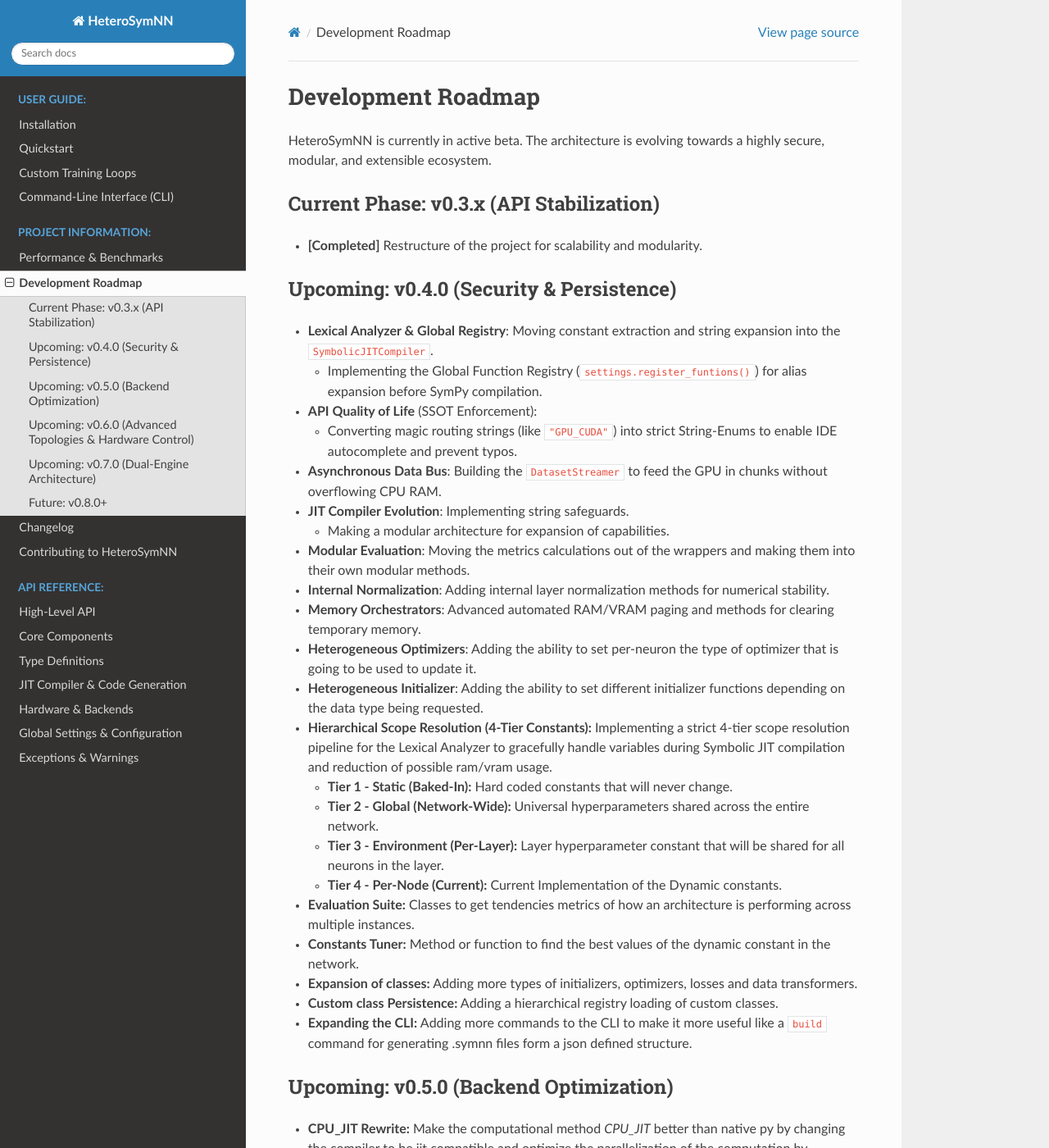
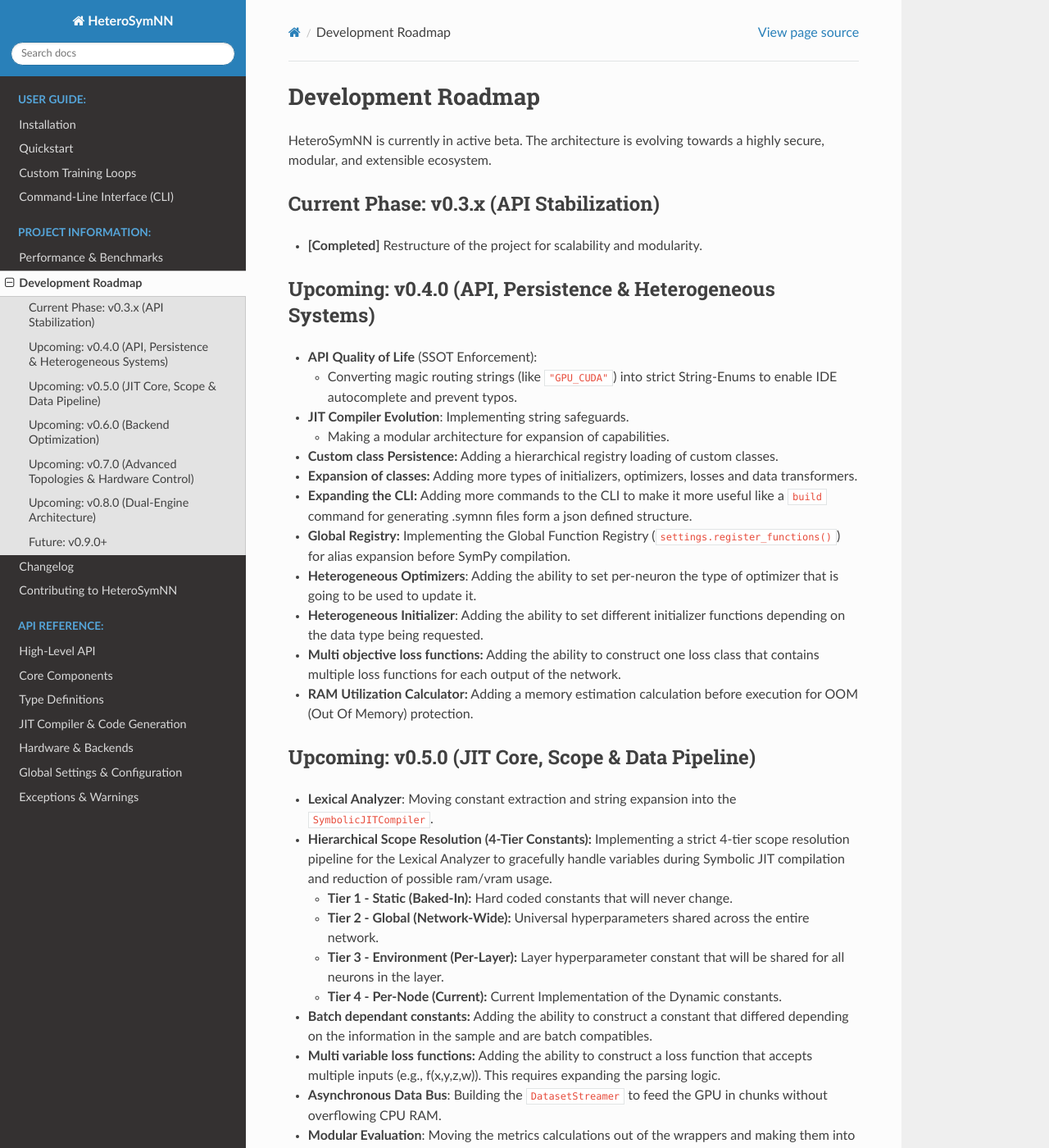
Before and after one commit to Dilosch03/HeteroSymNN, a Sphinx documentation site: the page built from docs/roadmap.rst, in a window 1280 px wide and 1400 px high. Shown: the whole window at 82% size. Built offline with Sphinx 7.4.7 and the Read the Docs theme 3.1.0, drawn with Linux system fonts in a browser that asks for light colours; some of the changed text lies outside the part shown.

Commit message:
changed the .to method argument, renamed the the file for recurrent networks and restructured and added ideas to the roadmap

```diff
--- a/LLMs_dev.rst
+++ b/LLMs_dev.rst
@@ -16,11 +16,11 @@
 
 <directory_structure>
 /HeteroSymNN
-├── __main__.py, cli.py, types.py, config.py, exceptions.py, decorators.py, utils.py
-├── /Core: layers.py, losses.py, initializers.py, optimizers.py, legacy_core_objects.py, /Nets (base.py, dense.py, evo.py, legacy_nets.py, functional.py)
+├── __main__.py, cli.py, types.py, config.py, exceptions.py, error_handlers.py, utils.py
+├── /Core: layers.py, losses.py, initializers.py, optimizers.py, legacy_core_objects.py, /Nets (base.py, linear_net.py, evo.py, legacy_nets.py, recurrent.py)
 ├── /JIT: compiler.py, codegen.py
 ├── /Backends: hardware.py, validators.py, tuner.py
-└── /API: registries.py, wrapper.py, data_transformers.py
+└── /API: registries.py, wrappers.py, data_transformers.py
 </directory_structure>
 
 <type_definitions>
--- a/docs/index.rst
+++ b/docs/index.rst
@@ -3,7 +3,7 @@
 
 **HeteroSymNN** is a symbolic JIT-Compiled Deep Learning framework designed specifically for Heterogeneous Neural Networks.
 
-Unlike standard deep learning frameworks that optimize for homogeneous layer matrices, HeteroSymNN utilizes a Symbolic JIT Compiler to generate dynamically fused kernels at runtime. This architecture allows for mathematical flexibility—from assigning custom symbolic activation functions (e.g., ``sin(num)``, ``tanh(num)``, ``alpha * num + beta``) per layer, all the way down to customizing individual neurons, with **minimal computational overhead**.
+Unlike standard deep learning frameworks that optimize for homogeneous layer matrices, HeteroSymNN utilizes a Symbolic JIT Compiler to generate dynamically fused kernels at runtime. This architecture allows for mathematical flexibility—from assigning custom symbolic activation functions (e.g., ``sin(num)``, ``tanh(num)``, ``alpha * num + beta``) per layer, all the way down to customizing individual neurons, with **minimal computational overhead** during execution.
 
 .. note::
    This framework is explicitly tailored for Advanced Control Systems and Scientific Machine Learning (SciML) where architectural flexibility supersedes rigid matrix multiplications.
--- a/docs/installation.rst
+++ b/docs/installation.rst
@@ -46,6 +46,7 @@
 Once installed, you can quickly verify which hardware backend HeteroSymNN has selected and all the available options by checking the settings:
 
 .. code-block:: bash
+
     HeteroSymNN hardware
 
     Expected Output:
--- a/docs/quickstart.rst
+++ b/docs/quickstart.rst
@@ -85,7 +85,7 @@
 4. Mathematical Formula Rules (Variables vs. Functions)
 -------------------------------------------------------
 
-When writing symbolic formulas, the framework uses a highly robust Abstract Syntax Tree (AST) parser to automatically differentiate between your custom variables and known mathematical functions.
+When writing symbolic formulas, the framework uses an Abstract Syntax Tree (AST) parser to automatically differentiate between your custom variables and known mathematical functions.
 
 **The Golden Rule:** Any word not explicitly called with parentheses is treated as a custom parameter variable. Any word followed by parentheses is treated as a mathematical function.
 
--- a/docs/roadmap.rst
+++ b/docs/roadmap.rst
@@ -9,26 +9,29 @@
 -----------------------------------------
 * **[Completed]** Restructure of the project for scalability and modularity.
 
-Upcoming: v0.4.0 (Security & Persistence)
------------------------------------------
-* **Lexical Analyzer & Global Registry**: Moving constant extraction and string expansion into the ``SymbolicJITCompiler``.
-
-  * Implementing the Global Function Registry (``settings.register_funtions()``) for alias expansion before SymPy compilation.
-
+Upcoming: v0.4.0 (API, Persistence & Heterogeneous Systems)
+-----------------------------------------------------------
 * **API Quality of Life** (SSOT Enforcement):
 
   * Converting magic routing strings (like ``"GPU_CUDA"``) into strict String-Enums to enable IDE autocomplete and prevent typos.
 
-* **Asynchronous Data Bus**: Building the ``DatasetStreamer`` to feed the GPU in chunks without overflowing CPU RAM.
 * **JIT Compiler Evolution**: Implementing string safeguards.
 
   * Making a modular architecture for expansion of capabilities.
 
-* **Modular Evaluation**: Moving the metrics calculations out of the wrappers and making them into their own modular methods.
-* **Internal Normalization**: Adding internal layer normalization methods for numerical stability.
-* **Memory Orchestrators**: Advanced automated RAM/VRAM paging and methods for clearing temporary memory.
+* **Custom class Persistence:** Adding a hierarchical registry loading of custom classes.
+* **Expansion of classes:** Adding more types of initializers, optimizers, losses and data transformers.
+* **Expanding the CLI:** Adding more commands to the CLI to make it more useful like a ``build`` command for generating .symnn files form a json defined structure.
+* **Global Registry:** Implementing the Global Function Registry (``settings.register_functions()``) for alias expansion before SymPy compilation.
 * **Heterogeneous Optimizers**: Adding the ability to set per-neuron the type of optimizer that is going to be used to update it.
 * **Heterogeneous Initializer**: Adding the ability to set different initializer functions depending on the data type being requested.
+* **Multi objective loss functions:** Adding the ability to construct one loss class that contains multiple loss functions for each output of the network.
+* **RAM Utilization Calculator:** Adding a memory estimation calculation before execution for OOM (Out Of Memory) protection.
+
+Upcoming: v0.5.0 (JIT Core, Scope & Data Pipeline)
+--------------------------------------------------
+* **Lexical Analyzer**: Moving constant extraction and string expansion into the ``SymbolicJITCompiler``.
+
 * **Hierarchical Scope Resolution (4-Tier Constants):** Implementing a strict 4-tier scope resolution pipeline for the Lexical Analyzer to gracefully handle variables during Symbolic JIT compilation and reduction of possible ram/vram usage.
 
   * **Tier 1 - Static (Baked-In):** Hard coded constants that will never change.
@@ -36,13 +39,14 @@
   * **Tier 3 - Environment (Per-Layer):** Layer hyperparameter constant that will be shared for all neurons in the layer.
   * **Tier 4 - Per-Node (Current):** Current Implementation of the Dynamic constants.
 
+* **Batch dependant constants:** Adding the ability to construct a constant that differed depending on the information in the sample and are batch compatibles.
+* **Multi variable loss functions:** Adding the ability to construct a loss function that accepts multiple inputs (e.g., f(x,y,z,w)). This requires expanding the parsing logic.
+* **Asynchronous Data Bus**: Building the ``DatasetStreamer`` to feed the GPU in chunks without overflowing CPU RAM.
+* **Modular Evaluation**: Moving the metrics calculations out of the wrappers and making them into their own modular methods.
 * **Evaluation Suite:** Classes to get tendencies metrics of how an architecture is performing across multiple instances.
 * **Constants Tuner:** Method or function to find the best values of the dynamic constant in the network.
-* **Expansion of classes:** Adding more types of initializers, optimizers, losses and data transformers.
-* **Custom class Persistence:** Adding a hierarchical registry loading of custom classes.
-* **Expanding the CLI:** Adding more commands to the CLI to make it more useful like a ``build`` command for generating .symnn files form a json defined structure.
 
-Upcoming: v0.5.0 (Backend Optimization)
+Upcoming: v0.6.0 (Backend Optimization)
 ----------------------------------------
 * **CPU_JIT Rewrite:** Make the computational method `CPU_JIT` better than native py by changing the compiler to be jit compatible and optimize the parallelization of the computation by focusing the architecture to use a SIMD flow.
 * **Less loops:** Making the instancing and value updates less reliant in loops and more parallelization.
@@ -60,13 +64,13 @@
 * **Learnable constants:** Adding the ability for the optimizers to tweak the value of the dynamic constants.
 * **MoELayer:** Adding a new layer type that uses a Mixture of Experts architecture.
 
-Upcoming: v0.7.0 (Dual-Engine Architecture)
+Upcoming: v0.8.0 (Dual-Engine Architecture)
 --------------------------------------------
 * **CUDA VM:** Building the Python Bytecode Assembler and a CUDA Virtual Machine to execute opcodes directly in VRAM without invoking the nvcc compiler.
 * **Decided JIT:** Implementing the heuristic algorithm to decide if it's going to use the interpreter or the JIT-compiled kernels during training based on dynamic profiling.
 * **High Performance Module:** Adding a module optilized for better gpu performance of the networks.
 
-Future: v0.8.0+
+Future: v0.9.0+
 ----------------
 * **Evolutionary Networks (EvoNets)**
 
```
Also changed, not shown: other parts of docs/roadmap.rst (+1 -1 lines), 10 other files.
